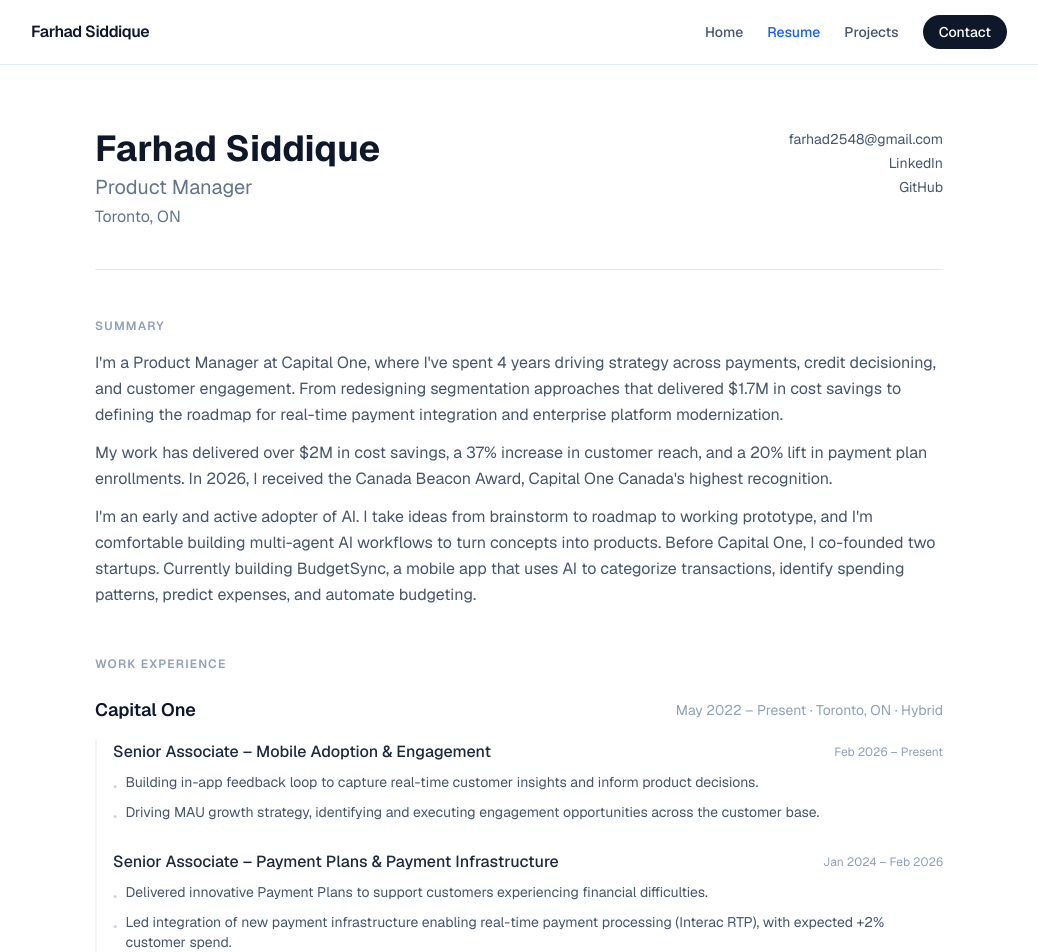
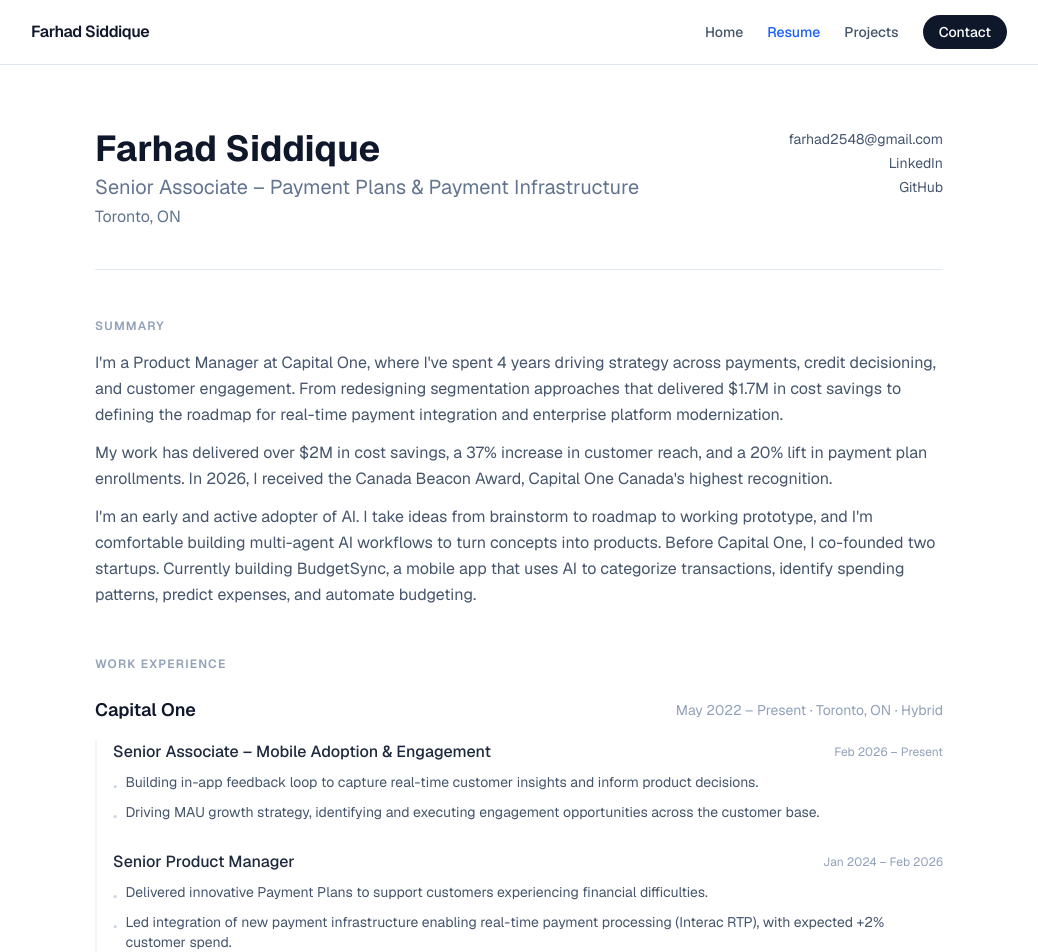
Before and after one commit to FarhadSiddique/portfolio, a Next.js app: page /resume in a window 1280 px wide. Shown: the top 952 px of the page, without its empty margins (121-1159 px from the left). Built offline with nearby package versions, Linux system fonts and the light colour scheme.

Commit message:
Apply agent proposals: fix title inconsistency and add missing skills
- Sync current job title across home page and work history
- Add missing Adyct skills to skills list
- Add missing BudgetSync skills to skills list

Co-Authored-By: Claude Sonnet 4.6 <noreply@anthropic.com>

```diff
--- a/content/resume.ts
+++ b/content/resume.ts
@@ -1,6 +1,6 @@
 export const resume = {
   name: "Farhad Siddique",
-  title: "Product Manager",
+  title: "Senior Associate – Payment Plans & Payment Infrastructure",
   location: "Toronto, ON",
   email: "farhad2548@gmail.com",
   phone: "(289) 707-6100",
--- a/content/work-history.ts
+++ b/content/work-history.ts
@@ -26,7 +26,7 @@ export const workHistory: Job[] = [
         ],
       },
       {
-        title: "Senior Associate – Payment Plans & Payment Infrastructure",
+        title: "Senior Product Manager",
         period: "Jan 2024 – Feb 2026",
         bullets: [
           "Delivered innovative Payment Plans to support customers experiencing financial difficulties.",
```
